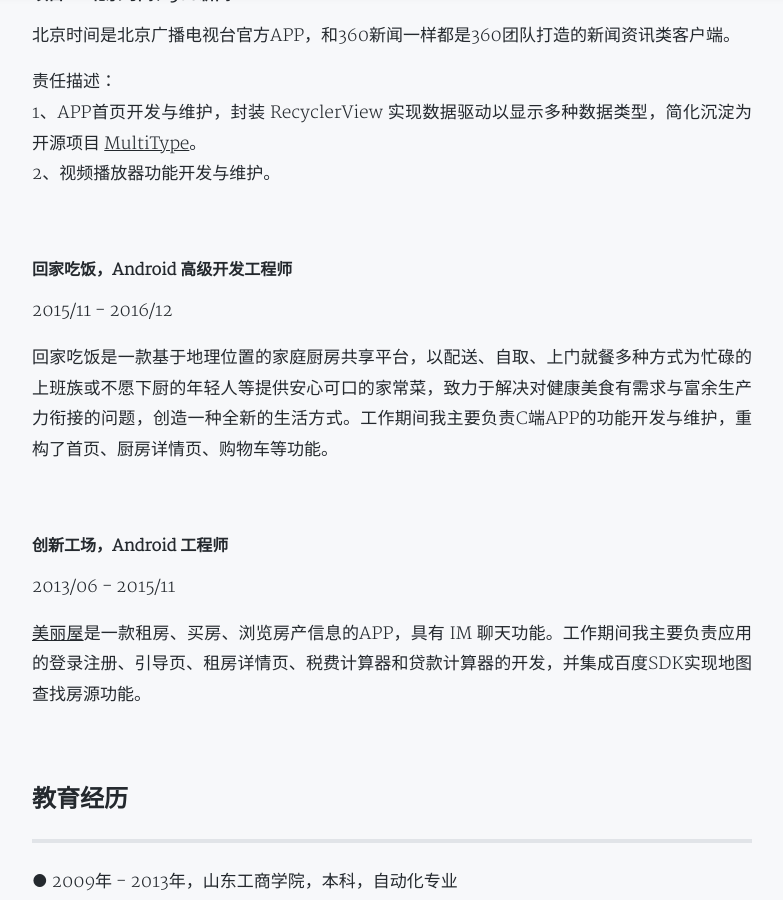
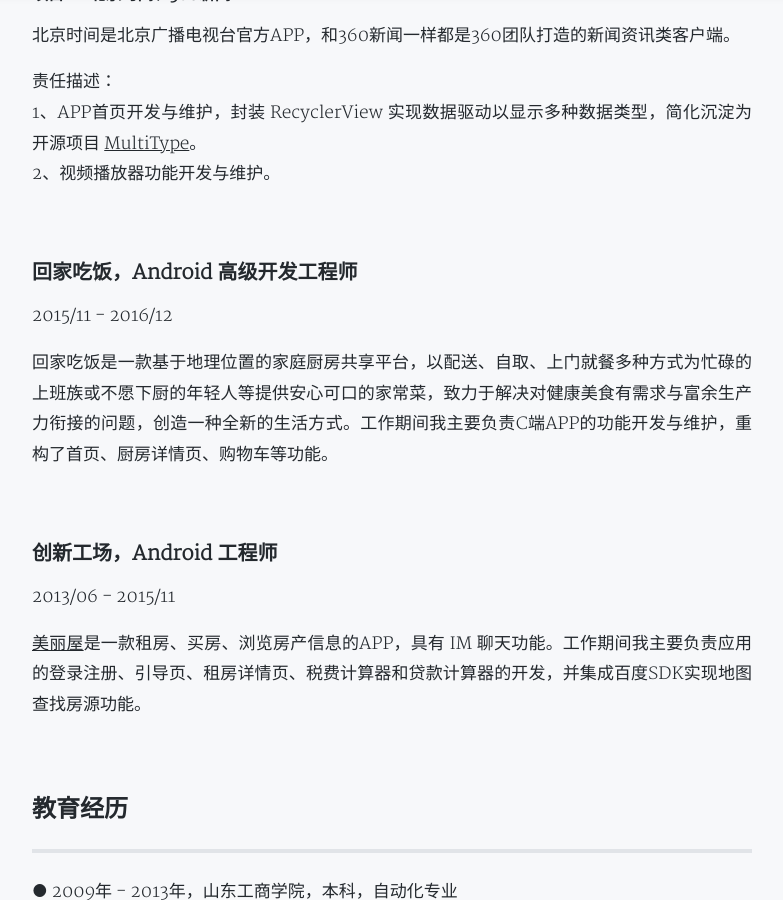
Before and after one commit to sunfusheng/sunfusheng.github.io, a Jekyll site: the page built from resume.md, in a window 1280 px wide and 900 px high, scrolled down 3066 px. Shown: the whole window, without its empty margins (248-1031 px from the left). Built offline with Jekyll 4.4.1, drawn with Linux system fonts in a browser that asks for light colours; nearby versions of some CDN libraries; a style sheet for code colours, icons or effects is not loaded.

```diff
--- a/resume.md
+++ b/resume.md
@@ -102,7 +102,7 @@ GitHub: [https://github.com/sunfusheng](https://github.com/sunfusheng)
 
 <br/>
 
-#### 回家吃饭，Android 高级开发工程师
+### 回家吃饭，Android 高级开发工程师
 
 2015/11 - 2016/12
 
@@ -110,7 +110,7 @@ GitHub: [https://github.com/sunfusheng](https://github.com/sunfusheng)
 
 <br/>
 
-#### 创新工场，Android 工程师
+### 创新工场，Android 工程师
 
 2013/06 - 2015/11
 
```
